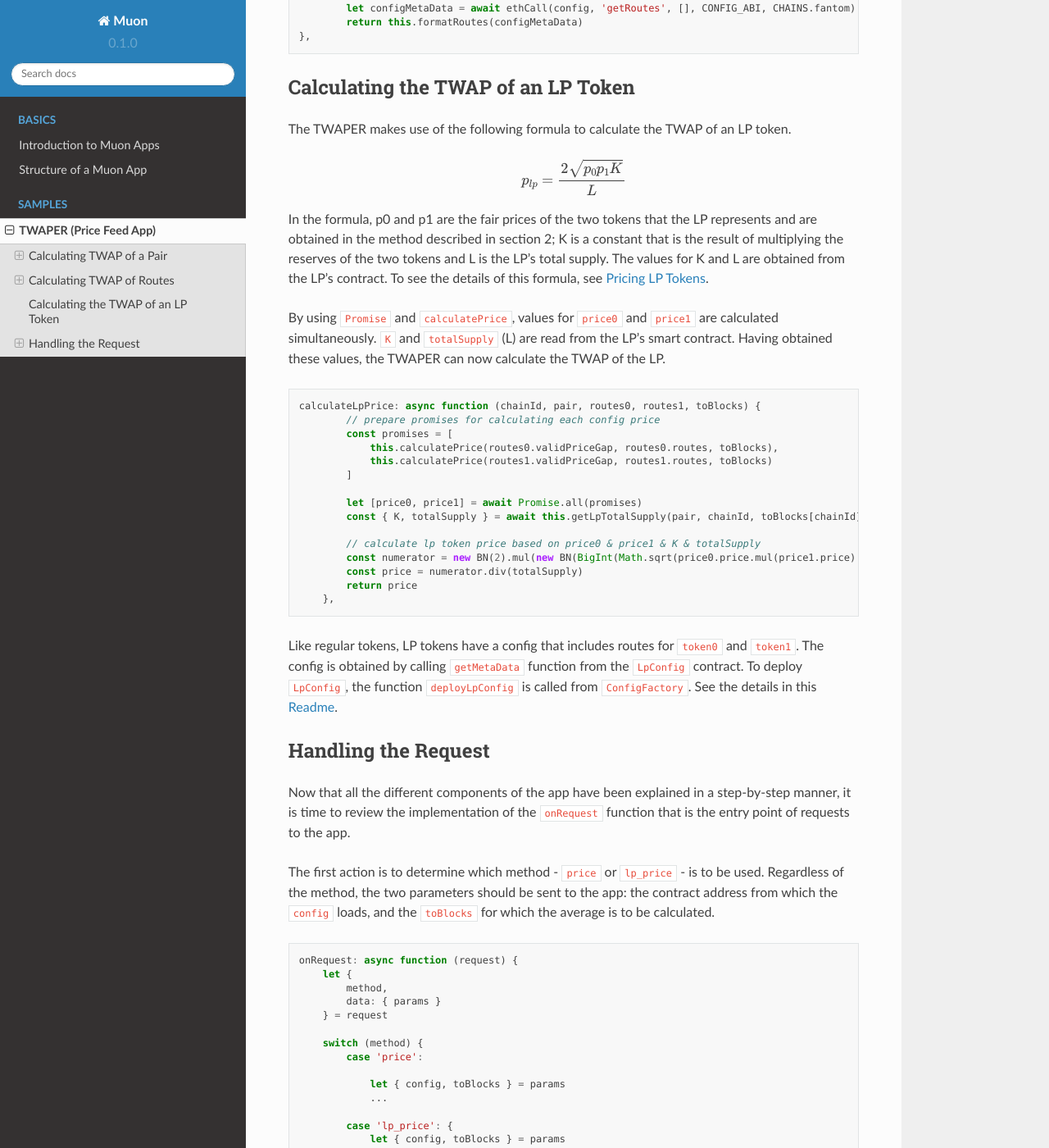
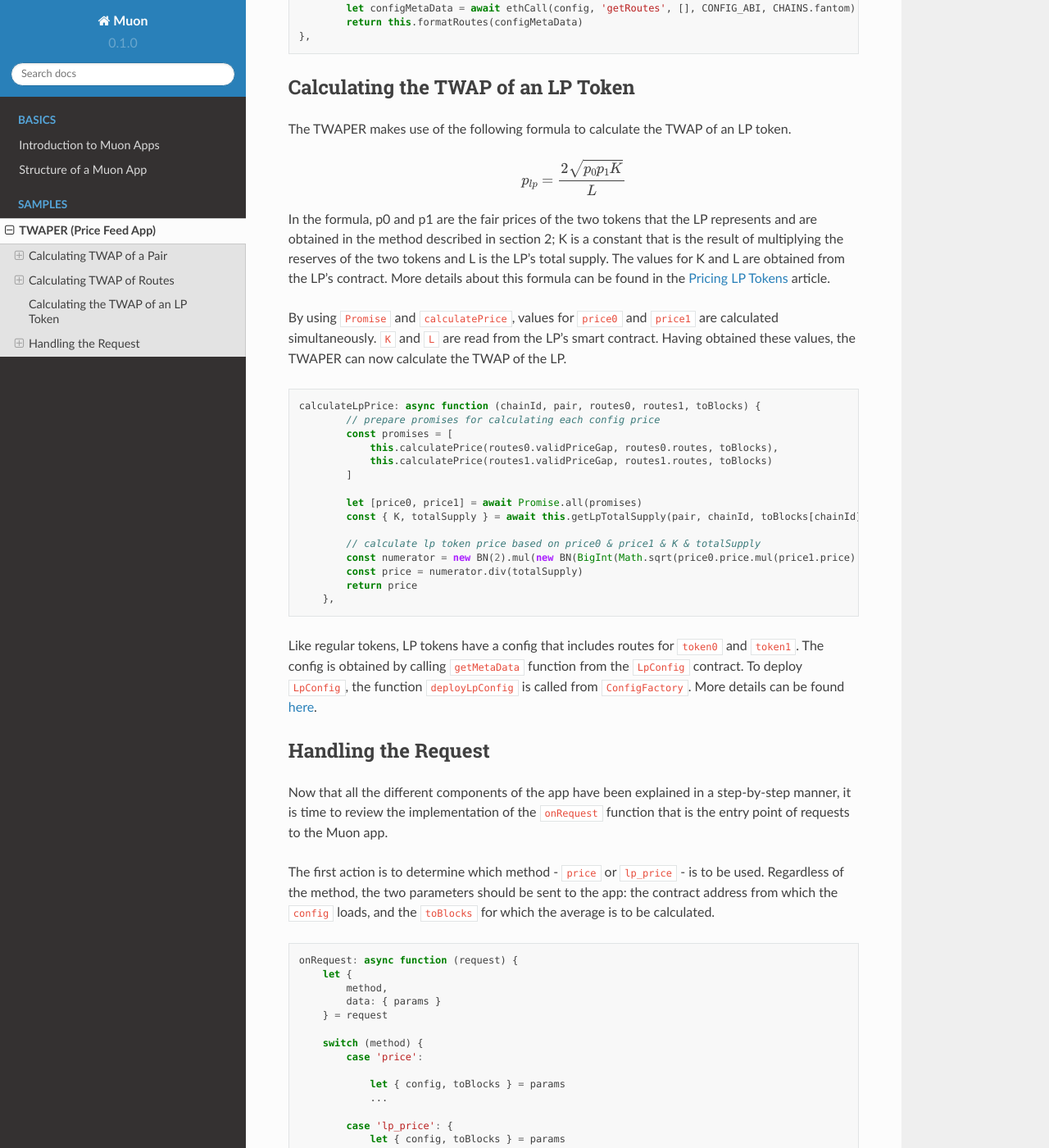
Before and after one commit to abramsymons/rtd-muon, a Sphinx documentation site: the page built from docs/source/twaper.rst, in a window 1280 px wide and 1400 px high, scrolled down 10342 px. Shown: the whole window at 82% size. Built offline with Sphinx 7.4.7 and the Read the Docs theme 2.0.0, drawn with Linux system fonts in a browser that asks for light colours.

Commit message:
Update twaper.rst

```diff
--- a/docs/source/twaper.rst
+++ b/docs/source/twaper.rst
@@ -411,7 +411,7 @@
 
 For more detailed information about ``ConfigFactory`` see `here <https://github.com/smrm-dev/twaper/blob/develop/hardhat/README.md>`_. The verified deployment of this contract on Fantom can be seen `here <https://ftmscan.com/address/0xf1febd6e744e985a2024e7223da61c670fcf1233#code>`_.
 
-The ``ConfigFactory`` has a method called ``deployConfig`` that enables users to deploy new ``Config`` instances for their tokens’ configurations. Each ``Config`` has ``a setter`` and a ``validPriceGap``  that defines the maximum allowed price difference between the routes. The ``Config`` contract has an ``addRoute`` method that enables the ``setter`` to add a route to the ``Config``. A route has a chain ID, a dex, a weight, and a list of pairs. Each pair has a specified period for average calculation, a long-term period and an accepted tolerance for the fuse mechanism, and a ``reverse`` flag that specifies whether to use the price of ``token0`` or ``token1`` of the pair. Every ``config`` deployment has an address that our app uses to load the required configuration from by calling ``getRoutes`` function.
+The ``ConfigFactory`` has a method called ``deployConfig`` that enables users to deploy new ``Config`` instances for their tokens’ configurations. Each ``Config`` has a ``setter`` and a ``validPriceGap``  that defines the maximum allowed price difference between the routes. The ``Config`` contract has an ``addRoute`` method that enables the ``setter`` to add a route to the ``Config``. A route has a chain ID, a dex, a weight, and a list of pairs. Each pair has a specified period for average calculation, a long-term period and an accepted tolerance for the fuse mechanism, and a ``reverse`` flag that specifies whether to use the price of ``token0`` or ``token1`` of the pair. Every ``config`` deployment has an address that our app uses to load the required configuration from by calling ``getRoutes`` function.
 
 .. code-block:: javascript
 
@@ -431,9 +431,9 @@
     p_{lp} = {2\sqrt{p_0p_1K} \over L}
 ..
 
-In the formula, p0 and p1 are the fair prices of the two tokens that the LP represents and are obtained in the method described in section 2; K is a constant that is the result of multiplying the reserves of the two tokens and L is the LP’s total supply. The values for K and L are obtained from the LP’s contract. To see the details of this formula, see `Pricing LP Tokens <https://cmichel.io/pricing-lp-tokens/>`_.
+In the formula, p0 and p1 are the fair prices of the two tokens that the LP represents and are obtained in the method described in section 2; K is a constant that is the result of multiplying the reserves of the two tokens and L is the LP’s total supply. The values for K and L are obtained from the LP’s contract. More details about this formula can be found in the `Pricing LP Tokens <https://cmichel.io/pricing-lp-tokens/>`_ article.
 
-By using ``Promise`` and ``calculatePrice``, values for ``price0`` and ``price1`` are calculated simultaneously. ``K`` and ``totalSupply`` (L) are read from the LP’s smart contract. Having obtained these values, the TWAPER can now calculate the TWAP of the LP.
+By using ``Promise`` and ``calculatePrice``, values for ``price0`` and ``price1`` are calculated simultaneously. ``K`` and ``L`` are read from the LP’s smart contract. Having obtained these values, the TWAPER can now calculate the TWAP of the LP.
 
 .. code-block:: javascript
 
@@ -453,13 +453,13 @@
 	    return price
 	},
 
-Like regular tokens, LP tokens have a config that includes routes for ``token0`` and ``token1``. The config is obtained by calling ``getMetaData`` function from the ``LpConfig`` contract. To deploy ``LpConfig``, the function ``deployLpConfig`` is called from ``ConfigFactory``. See the details in this `Readme <https://github.com/smrm-dev/twaper/blob/develop/hardhat/README.md>`_.
+Like regular tokens, LP tokens have a config that includes routes for ``token0`` and ``token1``. The config is obtained by calling ``getMetaData`` function from the ``LpConfig`` contract. To deploy ``LpConfig``, the function ``deployLpConfig`` is called from ``ConfigFactory``. More details can be found  `here <https://github.com/smrm-dev/twaper/blob/develop/hardhat/README.md>`_.
 
 ********************
 Handling the Request
 ********************
 
-Now that all the different components of the app have been explained in a step-by-step manner, it is time to review the implementation of the ``onRequest`` function that is the entry point of requests to the app.
+Now that all the different components of the app have been explained in a step-by-step manner, it is time to review the implementation of the ``onRequest`` function that is the entry point of requests to the Muon app.
 
 The first action is to determine which method - ``price`` or ``lp_price`` - is to be used. Regardless of the method, the two parameters should be sent to the app: the contract address from which the ``config`` loads, and the ``toBlocks`` for which the average is to be calculated.
 
```
